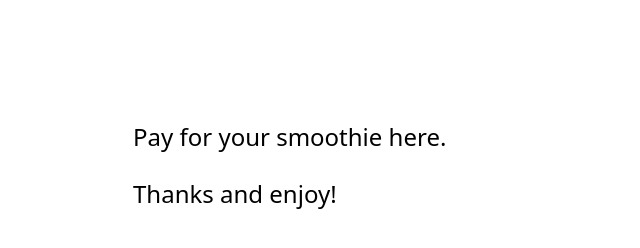
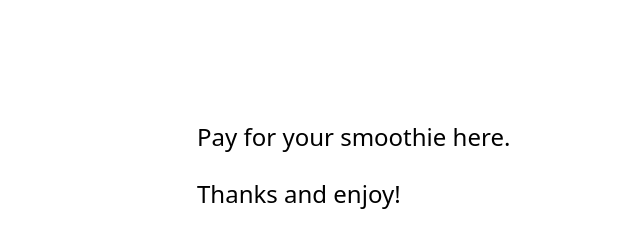
Before and after one commit to lrcg/qr-fun, a plain HTML site: page index.html in a window 1280 px wide. Shown: the whole page, without its empty margins (203-843 px from the left). Drawn offline with Linux system fonts and the light colour scheme.

Commit message:
Update index.html

```diff
--- a/index.html
+++ b/index.html
@@ -3,7 +3,7 @@
   <meta charset="utf-8">
   <meta name="viewport" content="width=device-width, initial-scale=1">
   <title>A message for you</title>
-  <body style="font: 24px system-ui; max-width: 38rem; margin: 15vh auto; padding: 1.5rem<p>;">
+  <body style="font: 24px system-ui; max-width: 30rem; margin: 15vh auto; padding: 1.5rem<p>;">
     <p>Pay for your smoothie here.</p>
     <p>Thanks and enjoy!</p>
   </body>
```
